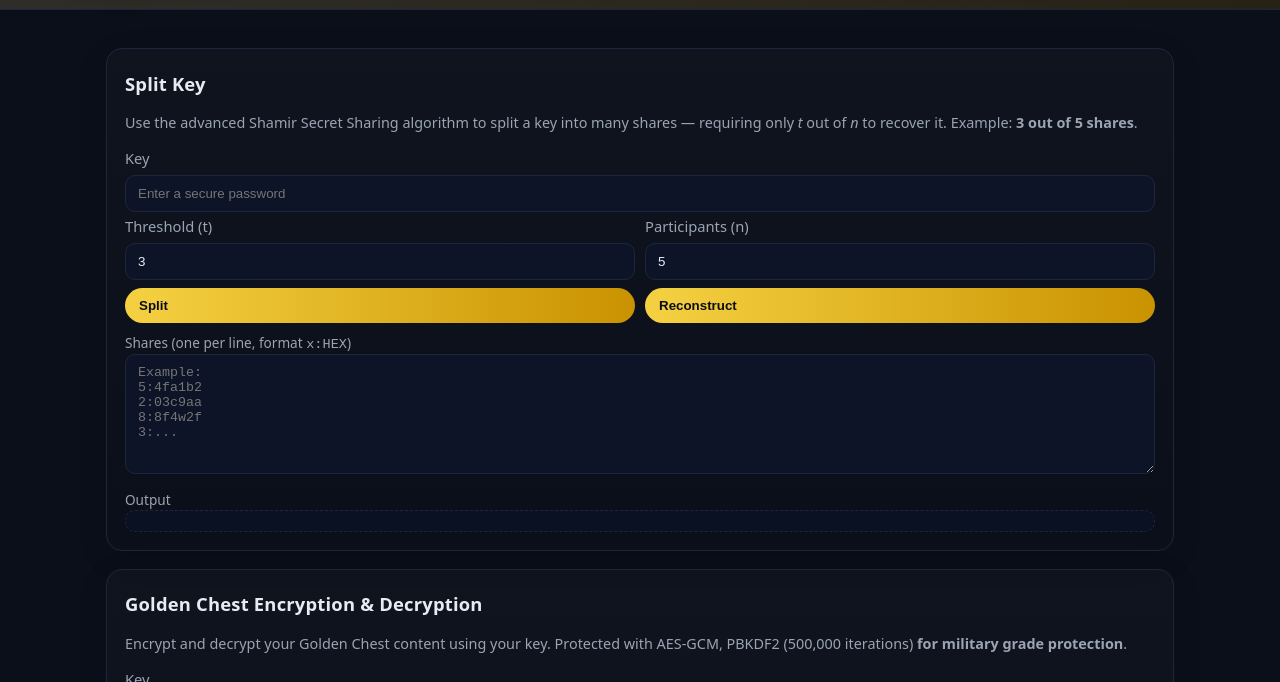
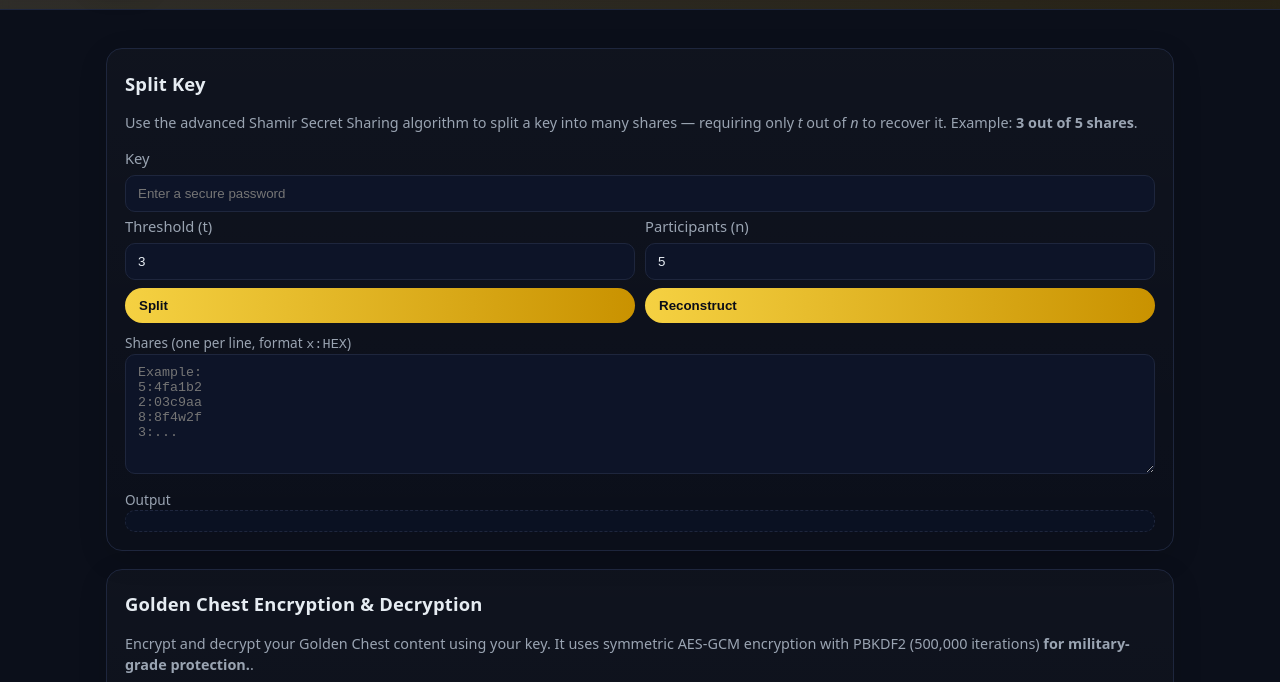
Before and after one commit to acasanova009/GoldenChest, a plain HTML site: page index.html in a window 1280 px wide. Shown: the part 118-800 px from the top of the page. Drawn offline with Linux system fonts and the light colour scheme.

Commit message:
Text for explanation fixed

```diff
--- a/index.html
+++ b/index.html
@@ -180,7 +180,7 @@
 <section class="card full" id="aes">
         <h2>Golden Chest Encryption & Decryption</h2>
 <p class="muted">
-  Encrypt and decrypt your Golden Chest content using your key. Protected with AES-GCM, PBKDF2 (500,000 iterations) <strong>for military grade protection</strong>.
+  Encrypt and decrypt your Golden Chest content using your key. It uses symmetric AES-GCM encryption with PBKDF2 (500,000 iterations) <strong>for military-grade protection.</strong>.
 </p>
 
         <div class="pw-wrap">
```
